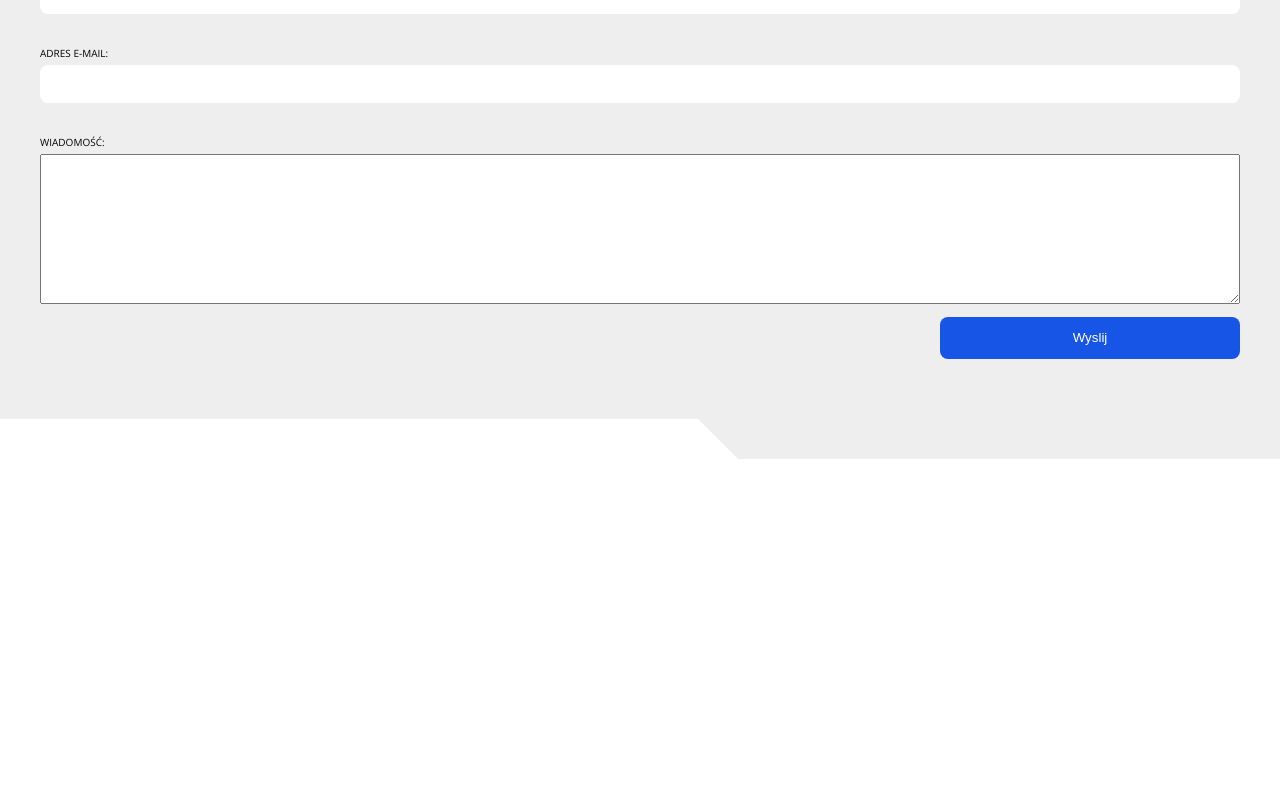
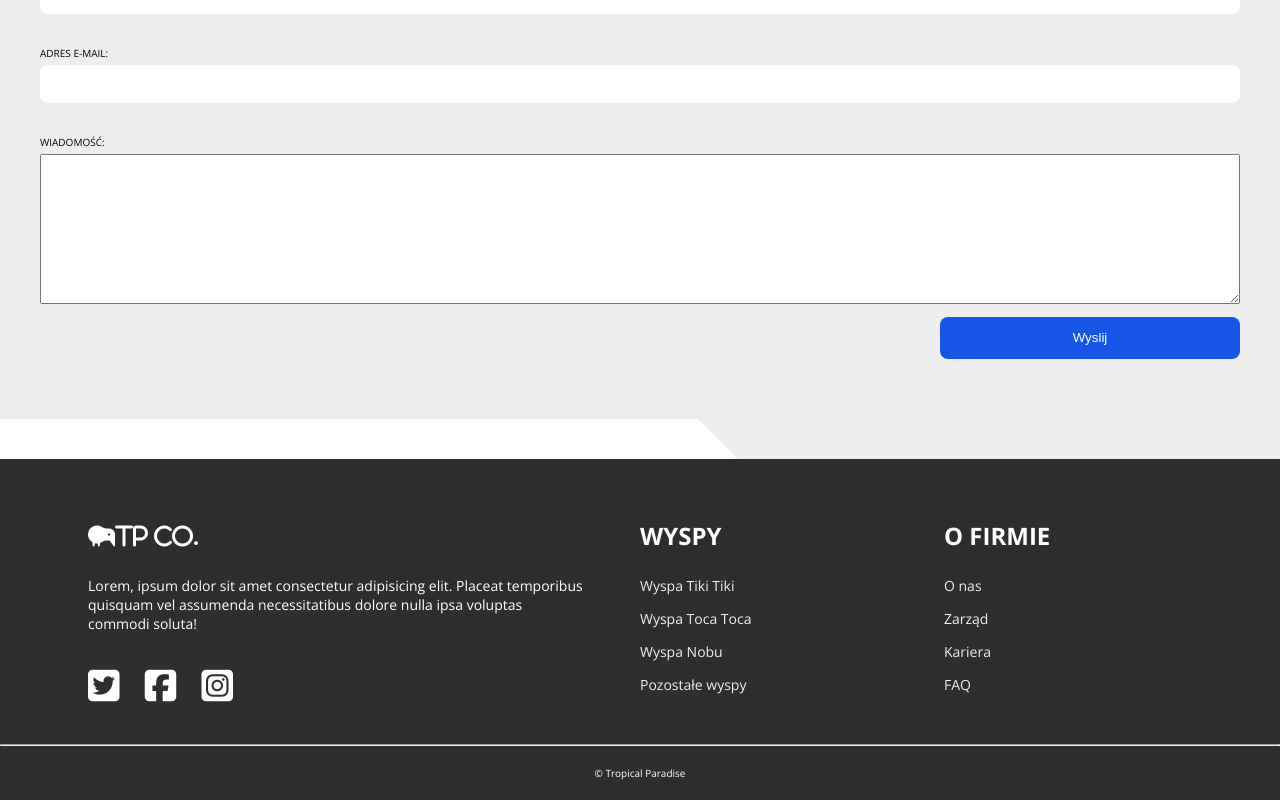
Before and after one commit to Ciupakabra9206/paradise, a website: page index.html in a window 1280 px wide. Shown: the part 5978-6778 px from the top of the page. Before the commit the page ends 6437 px from the top, so only its background shows below. Drawn offline with nearby package versions, Linux system fonts and the light colour scheme.

Commit message:
Add footer

```diff
--- a/index.html
+++ b/index.html
@@ -221,8 +221,41 @@
                 </form>
             </div>
         </section>
-
-
+        <footer class="footer">
+            <div class="wrapper">
+                <div class="footer__boxes">
+                    <div class="footer__box">
+                        <h3 class="footer__box-title"><i class="fas fa-kiwi-bird">TP Co.</i></h3>
+                        <p>Lorem, ipsum dolor sit amet consectetur adipisicing elit. Placeat temporibus quisquam vel assumenda necessitatibus dolore nulla ipsa voluptas commodi soluta!</p>
+                        <div class="footer__box-social">
+                            <a href="#" class="footer__box-link"><i class="fab fa-twitter-square"></i></a>
+                            <a href="#" class="footer__box-link"><i class="fab fa-facebook-square"></i></a>
+                            <a href="#" class="footer__box-link"><i class="fab fa-instagram-square"></i></a>
+                        </div>
+                    </div>
+                    <div class="footer__box footer__box-desktop">
+                        <h3 class="footer__box-title">Wyspy</h3>
+                        <ul class="footer__box-list">
+                            <li class="footer__box-list-item"><a href="#">Wyspa Tiki Tiki</a></li>
+                            <li class="footer__box-list-item"><a href="#">Wyspa Toca Toca</a></li>
+                            <li class="footer__box-list-item"><a href="#">Wyspa Nobu</a></li>
+                            <li class="footer__box-list-item"><a href="#">Pozostałe wyspy</a></li>
+                        </ul>
+                    </div>
+                    <div class="footer__box footer__box-desktop">
+                        <h3 class="footer__box-title">O firmie</h3>
+                        <ul class="footer__box-list">
+                            <li class="footer__box-list-item"><a href="#">O nas</a></li>
+                            <li class="footer__box-list-item"><a href="#">Zarząd</a></li>
+                            <li class="footer__box-list-item"><a href="#">Kariera</a></li>
+                            <li class="footer__box-list-item"><a href="#">FAQ</a></li>
+                        </ul>
+                    </div>
+                </div>
+            </div>
+            <hr>
+            <p class="footer__bottom-text"> &copy; <span class="footer__year"></span>Tropical Paradise</p>
+        </footer>
     </main>
 
 
--- a/sass/main.scss
+++ b/sass/main.scss
@@ -488,6 +488,56 @@ body {
     }
 }
 
+//footer
+
+.footer {
+    color: $pure-white;
+    background-color: $dark;
+
+    .wrapper {
+        padding: 6em 2em 2em;
+    }
+
+    &__box {
+        font-size: 1.4rem;
+    }
+
+    &__box-desktop {
+        display: none;
+    }
+
+    &__box-title {
+        margin-bottom: 1em;
+        font-size: 3rem;
+        text-transform: uppercase;
+    }
+
+    &__box-social {
+        margin: 2em 0 1em;
+    }
+
+    &__box-link {
+        padding: 0 .3em;
+        color: $pure-white;
+        font-size: 3.6rem;
+        text-decoration: none;
+        transition: color .3s;
+
+        &:first-child {
+            padding-left: 0;
+        }
+
+        &:hover {
+            color: $light-white;
+        }
+    }
+
+    &__bottom-text {
+        padding: 2em;
+        text-align: center;
+    }
+}
+
 
 //media
 
@@ -603,6 +653,43 @@ body {
             width: 40%;
         }
     }
+
+    .footer {
+        &__boxes {
+            display: flex;
+            justify-content: space-between;
+        }
+
+        &__box-desktop {
+            display: block;
+        }
+
+        &__box {
+            margin: 0 2em;
+            width: 25%;
+
+            &:first-child {
+                width: 50%;
+            }
+        }
+
+        &__box-title {
+            font-size: 2.4rem;
+        }
+
+        &__box-list {
+            list-style: none;
+        }
+
+        &__box-list-item {
+            margin-bottom: 1em;
+
+            a {
+                color: $light-white;
+                text-decoration: none;
+            }
+        }
+    }
 }
 
 @media(min-width: 992px) {
```
Also changed, not shown: css/main.css, 1 other file.
